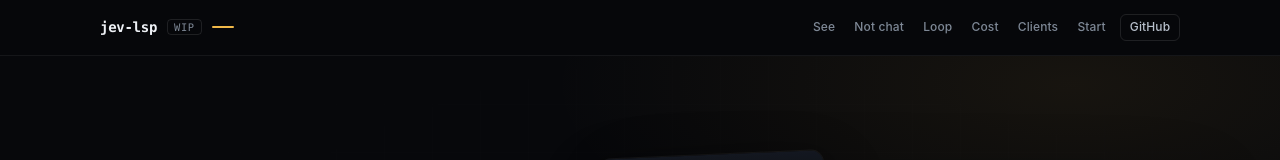
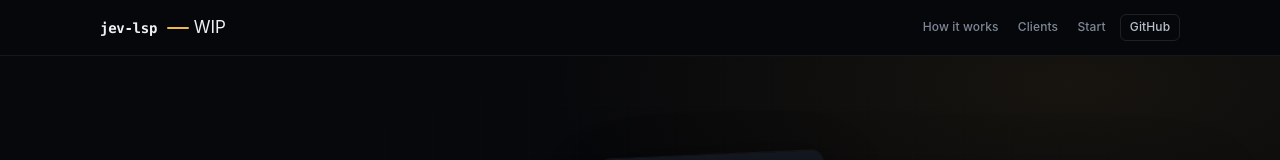
Before and after one commit to makefunstuff/jev-lsp, a plain HTML site: page site/index.html in a window 1280 px wide. Shown: the top 160 px of the page. Drawn offline with Linux system fonts and the light colour scheme.

Commit message:
Redesign landing header: brand block and clearer nav

```diff
--- a/site/index.html
+++ b/site/index.html
@@ -12,12 +12,12 @@
 
 <header class="site-head">
   <div class="shell">
-    <a class="wordmark" href="./">jev-lsp<span class="wip">WIP</span></a>
-    <nav class="toc" aria-label="Sections">
-      <a href="#see">See</a>
-      <a href="#not-chat">Not chat</a>
-      <a href="#loop">Loop</a>
-      <a href="#cost">Cost</a>
+    <div class="brand">
+      <a class="wordmark" href="./">jev-lsp</a>
+      <span class="wip">WIP</span>
+    </div>
+    <nav class="toc" aria-label="Primary">
+      <a href="#loop">How it works</a>
       <a href="#clients">Clients</a>
       <a href="#start">Start</a>
       <a class="toc-gh" href="https://github.com/makefunstuff/jev-lsp">GitHub</a>
```
